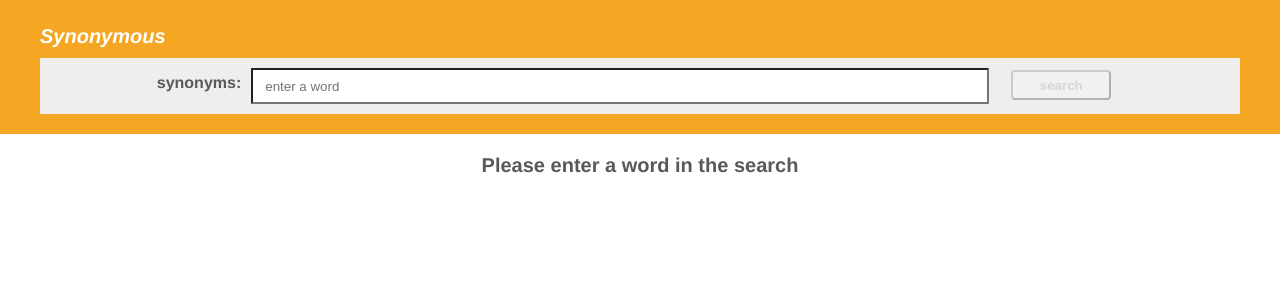
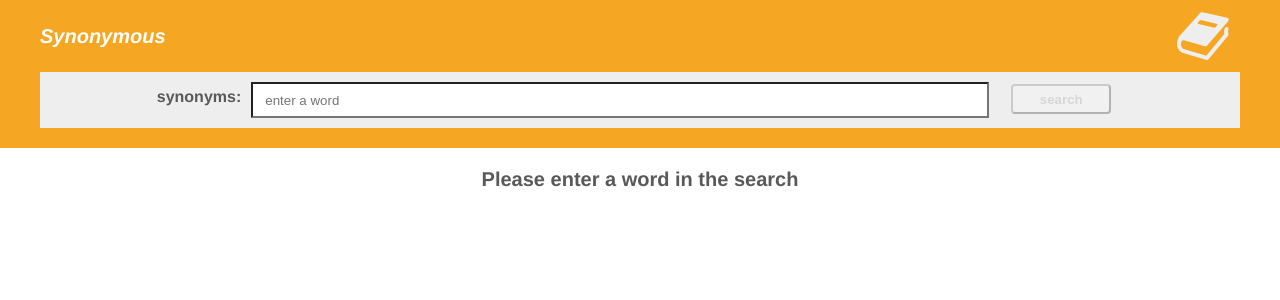
Before and after one commit to kimmichurri/Synonymous, a Vue app: page / in a window 1280 px wide. Shown: the top 300 px of the page. Built offline with nearby package versions, Linux system fonts and the light colour scheme.

Commit message:
Add logo

```diff
--- a/src/components/Header.vue
+++ b/src/components/Header.vue
@@ -1,6 +1,7 @@
 <template>
   <div class="header-background">
     <p class="site-name">Synonymous</p>
+    <img class="book-logo" src="../assets/book-logo.png">
   </div>
 </template>
 
@@ -10,6 +11,8 @@
   background-color: #f5a622ff;
   text-align: left;
   padding-left: 10px;
+  display: flex;
+  justify-content: space-between;
 }
 
 .site-name {
@@ -21,4 +24,8 @@
   padding: 25px 30px 0px;
 }
 
+.book-logo {
+  margin: 10px 4% 0px 0px;
+}
+
 </style>
```
Also changed, not shown: src/assets/book-logo.png (added).
